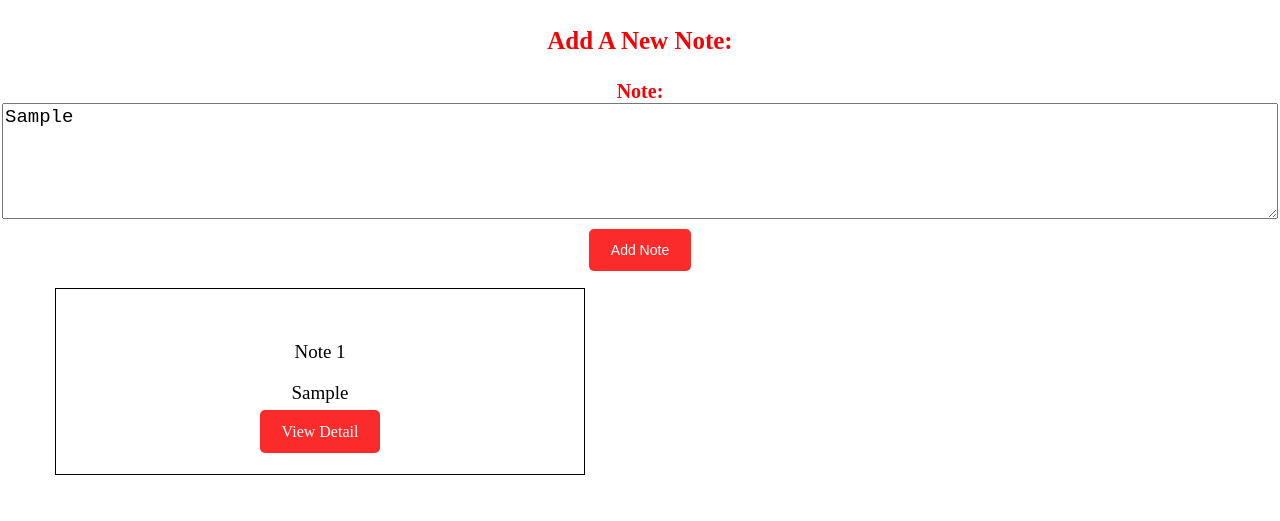
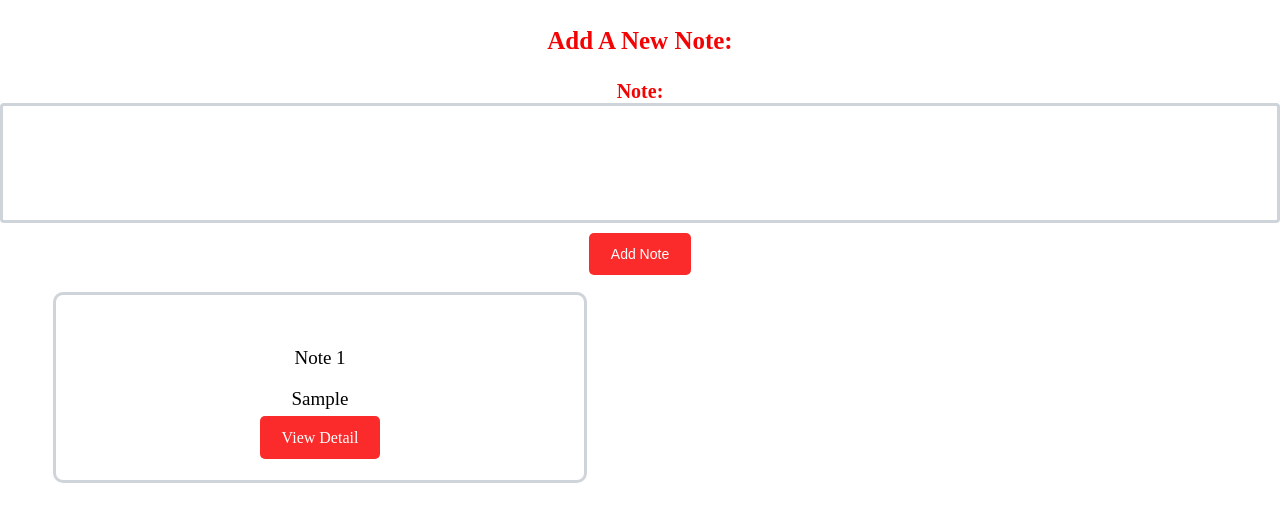
Before and after one commit to anjali-dineshan/Note-Taker, a plain HTML site: page index.html in a window 1280 px wide. Both pictures are taken after typing "Sample" into the empty fields and a click on the input "Add Note". Shown: the part 85-606 px from the top of the page. Drawn offline with Linux system fonts and the light colour scheme.

Commit message:
Added some CSS and additional functionality

```diff
--- a/script.js
+++ b/script.js
@@ -5,6 +5,10 @@ function addNote()
     let divId=document.getElementById("notes-body"); //Parent Div
 
    let div=document.createElement("div");
+   if(note=="")
+   {
+       return alert("Must enter a note")
+   }
    if(note.length>=180)  // content length morethan 180(more than 2 line)
    {
     let substr=note.substring(0,180);
@@ -30,6 +34,7 @@ function addNote()
    }
     divId.append(div);
     count++;
+    document.getElementById("note").value=""; //making input field empty after submit
 
 }
 //pop up function for long input content
--- a/style.css
+++ b/style.css
@@ -37,6 +37,17 @@ textarea
 {
     vertical-align: middle;
     font-size: 19px;
+    resize: none;
+    border: 3px solid #ced4da;
+    border-radius: .25rem;
+}
+textarea:focus
+{
+    color: #212529;
+    background-color: #fff;
+    border-color: #86b7fe;
+    outline: 0;
+    box-shadow: 0 0 0 0.25rem rgb(13 110 253 / 25%);
 }
 label
 {
@@ -54,10 +65,11 @@ label
     width: 80%;
     max-width: 80%;
     text-align: center;
-    border: 1px solid;
+    border: 3px solid #ced4da;
     word-break: break-all;
     margin: 7px auto;
     padding: 33px 8px;
+    border-radius: 10px;
 }
 #notes-body p
 {
```
